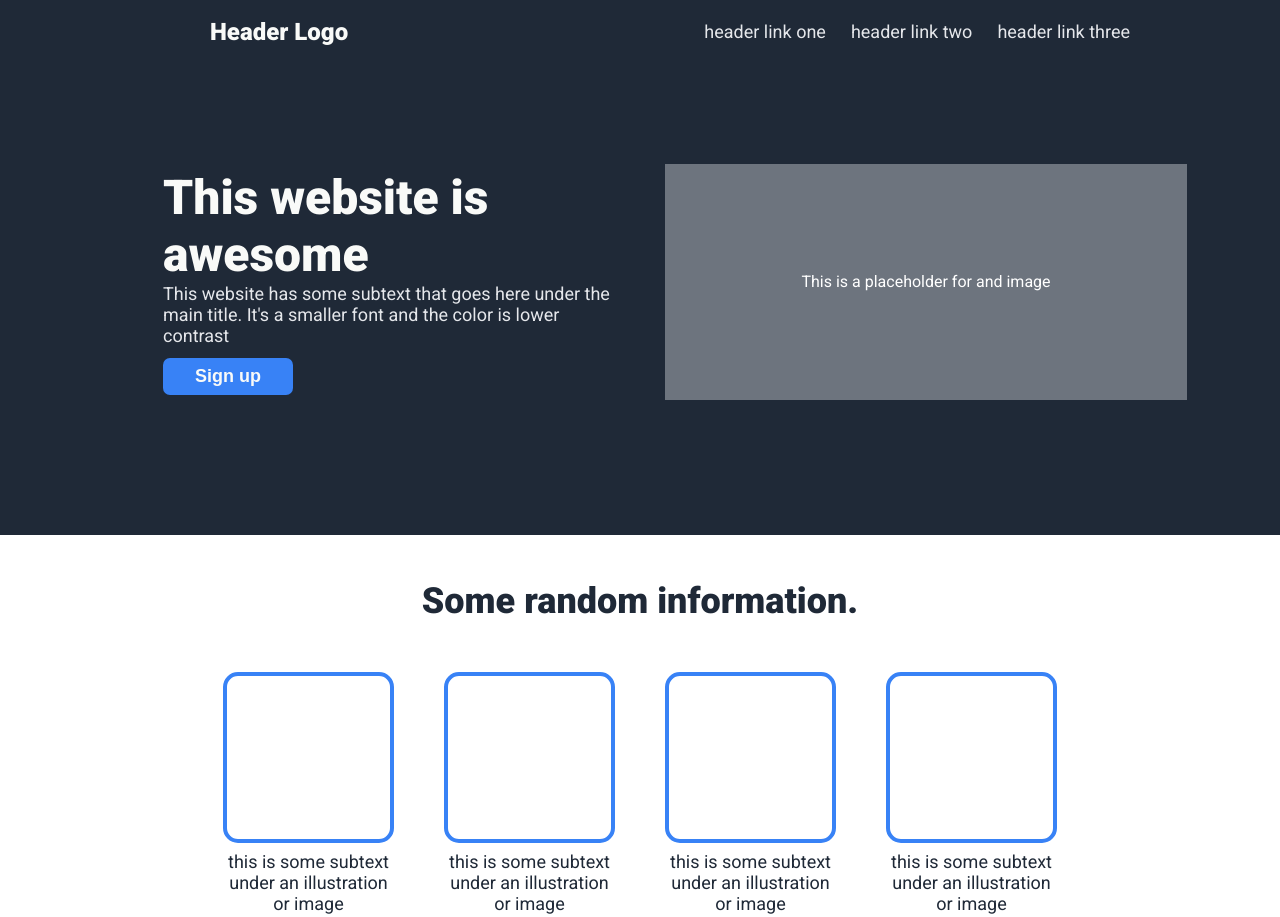
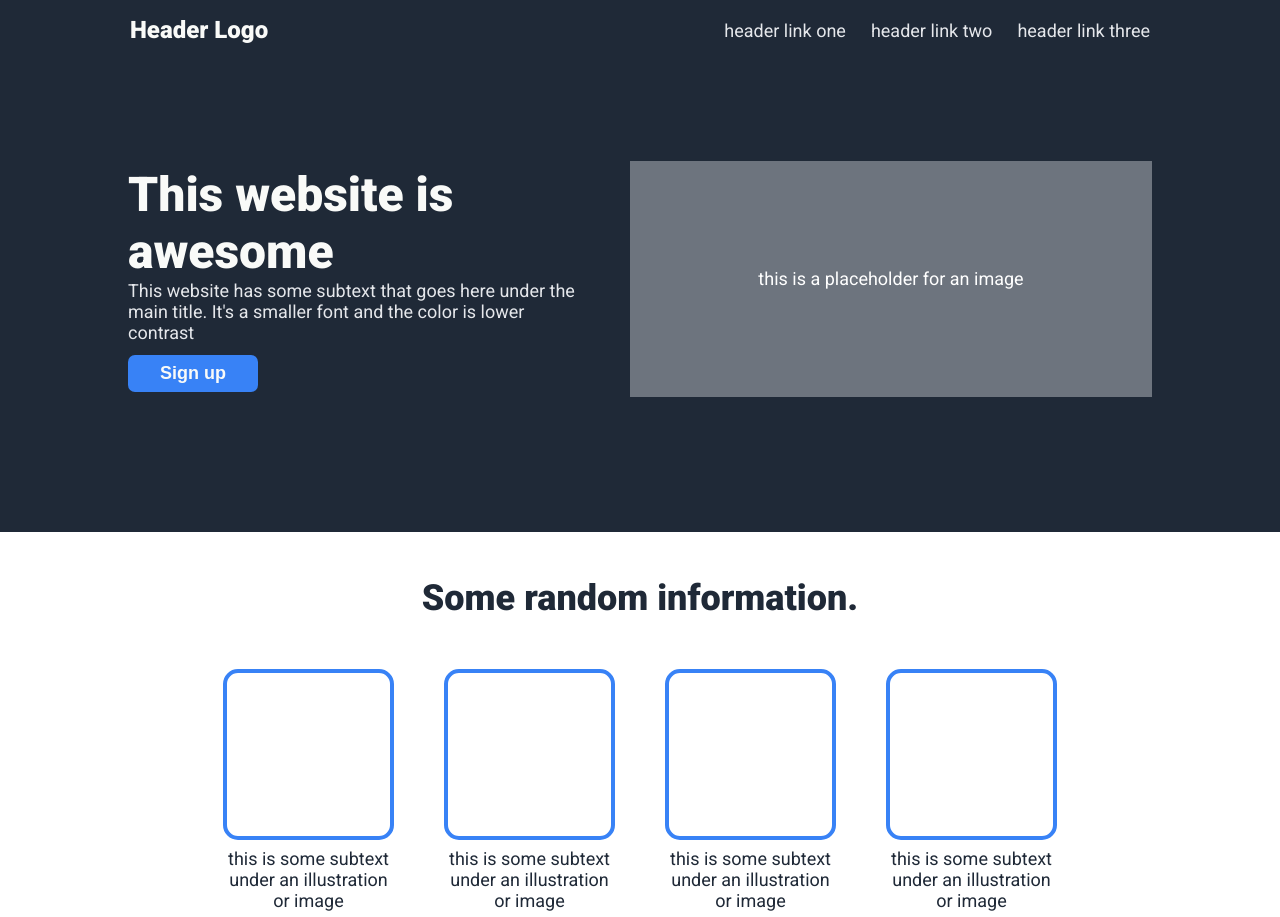
Before and after one commit to demense/landing-page, a plain HTML site: page index.html in a window 1280 px wide. Shown: the top 917 px of the page. Drawn offline with Linux system fonts and the light colour scheme.

Commit message:
Add final touches

```diff
--- a/index.html
+++ b/index.html
@@ -8,12 +8,14 @@
 </head>
 <body>
     <div class="header">
+        <div class="header-content">
             <div class="header-logo">Header Logo</div>
             <ul>
                 <li>header link one</li>
                 <li>header link two</li>
                 <li>header link three</li>
             </ul>
+        </div>
     </div>
     <div class="hero">
         <div class="hero-content">
@@ -29,7 +31,7 @@
                 </button>
             </div>
             <div class="hero-right-side">
-                <p>This is a placeholder for and image</p>
+                <p>this is a placeholder for an image</p>
             </div>
         </div>
     </div>
--- a/styles.css
+++ b/styles.css
@@ -10,23 +10,29 @@ html, body {
 .header {
     display: flex;
     align-items: center;
+    justify-content: center;
+   /* padding: 3px 0px 3px 0px;*/
+    background-color: #1F2937;
+}
+
+.header-content {
+    width: 1020px;
+    height: 60px;
+    display: flex;
     justify-content: space-between;
-    padding: 3px 0px 3px 0px;
-    background-color: #1F2937;
+    align-items: center;
 }
 
 .header-logo {
     font-size: 24px;
     font-weight: 900;
     color: #F9FAF8;
-    margin-left: 210px;
 }
 
 ul {
     display: flex;
     gap: 25px;
     padding: 0px;
-    margin-right: 150px;
     list-style: none;
     color: #E5E7EB;
     font-size: 18px;
@@ -47,7 +53,6 @@ ul {
     flex-wrap: wrap;
     gap: 52px;
     margin-bottom: 35px;
-    margin-left: 70px;
 }
 
 .hero-right-side {
@@ -58,6 +63,7 @@ ul {
     height: 236px;
     background-color: #6d747e;
     color: white;
+    font-size: 18px;
 }
 
 .hero-left-side {
```
Lines whose indentation alone changed are shown as unchanged.
